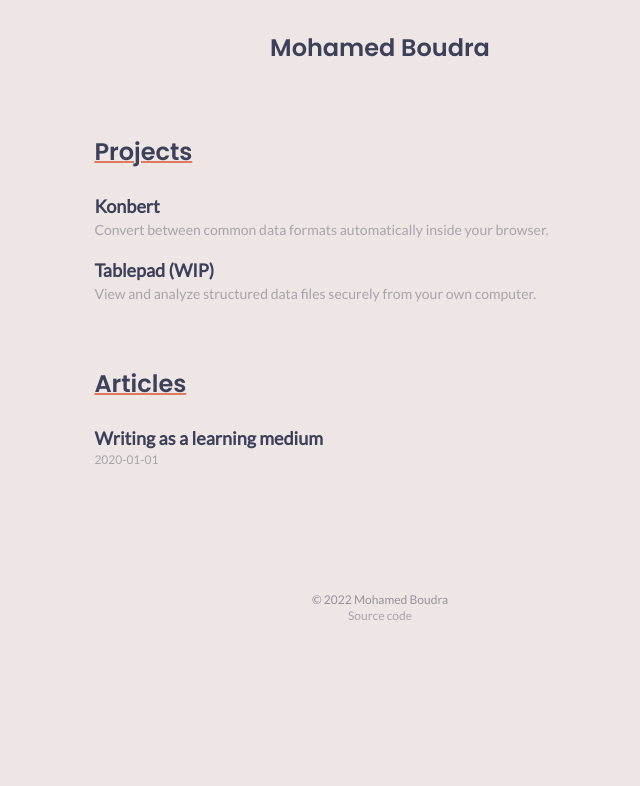
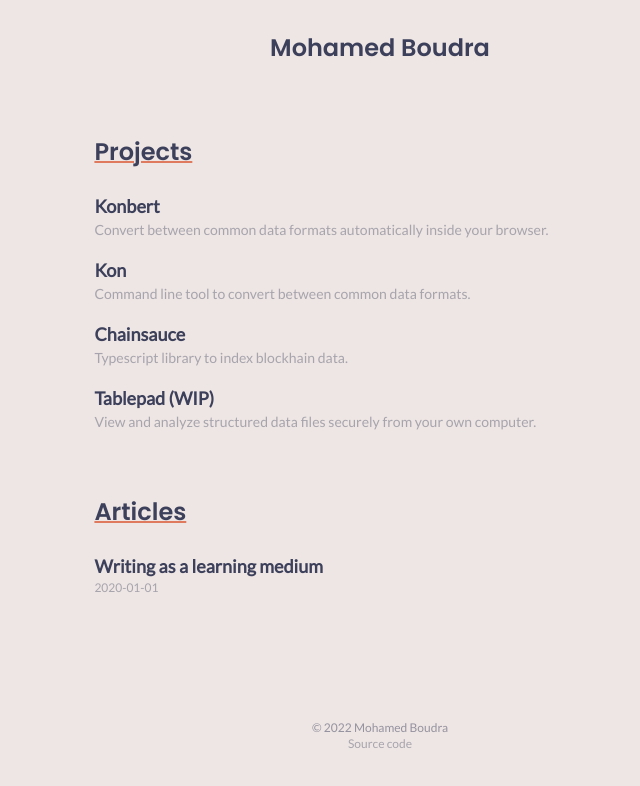
Before and after one commit to boudra/moboudra.com, a Next.js app: page / in a window 1280 px wide. Shown: the top 786 px of the page, without its empty margins (260-900 px from the left). Built offline with nearby package versions, Linux system fonts and the light colour scheme.

Commit message:
feat: add kon and chainsauce

```diff
--- a/pages/index.js
+++ b/pages/index.js
@@ -30,6 +30,16 @@ export default function Home({ posts }) {
       description:
         "Convert between common data formats automatically inside your browser.",
       link: "https://konbert.com",
+    },
+    {
+      title: "Kon",
+      description: "Command line tool to convert between common data formats.",
+      link: "https://github.com/boudra/kon",
+    },
+    {
+      title: "Chainsauce",
+      description: "Typescript library to index blockhain data.",
+      link: "https://github.com/chainsauce-org/chainsauce",
     },
     {
       title: "Tablepad (WIP)",
```
